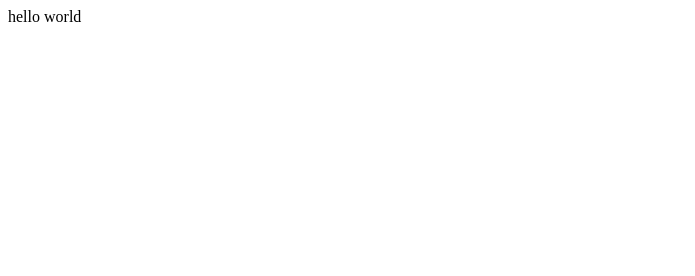
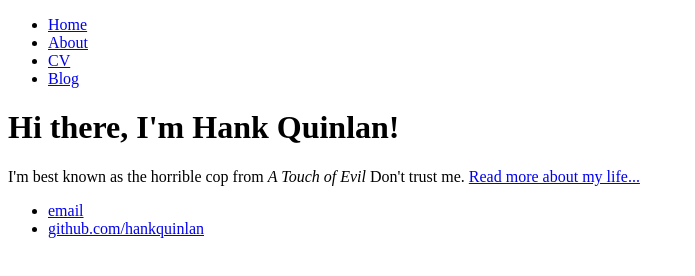
Before and after one commit to st2963/Azbuka-Arbuza, a plain HTML site: page index.html in a window 1280 px wide. Shown: the whole page, without its empty margins (0-695 px from the left). Drawn offline with Linux system fonts and the light colour scheme.

Commit message:
Update index.html

```diff
--- a/index.html
+++ b/index.html
@@ -1 +1,28 @@
-<a>hello world</>
+<!DOCTYPE html>
+<html>
+	<head>
+		<title>Hank Quinlan, Horrible Cop</title>
+	</head>
+	<body>
+		<nav>
+    		<ul>
+        		<li><a href="/">Home</a></li>
+	        	<li><a href="/about">About</a></li>
+        		<li><a href="/cv">CV</a></li>
+        		<li><a href="/blog">Blog</a></li>
+    		</ul>
+		</nav>
+		<div class="container">
+    		<div class="blurb">
+        		<h1>Hi there, I'm Hank Quinlan!</h1>
+				<p>I'm best known as the horrible cop from <em>A Touch of Evil</em> Don't trust me. <a href="/about">Read more about my life...</a></p>
+    		</div><!-- /.blurb -->
+		</div><!-- /.container -->
+		<footer>
+    		<ul>
+        		<li><a href="mailto:hankquinlanhub@gmail.com">email</a></li>
+        		<li><a href="https://github.com/hankquinlan">github.com/hankquinlan</a></li>
+			</ul>
+		</footer>
+	</body>
+</html>
```
